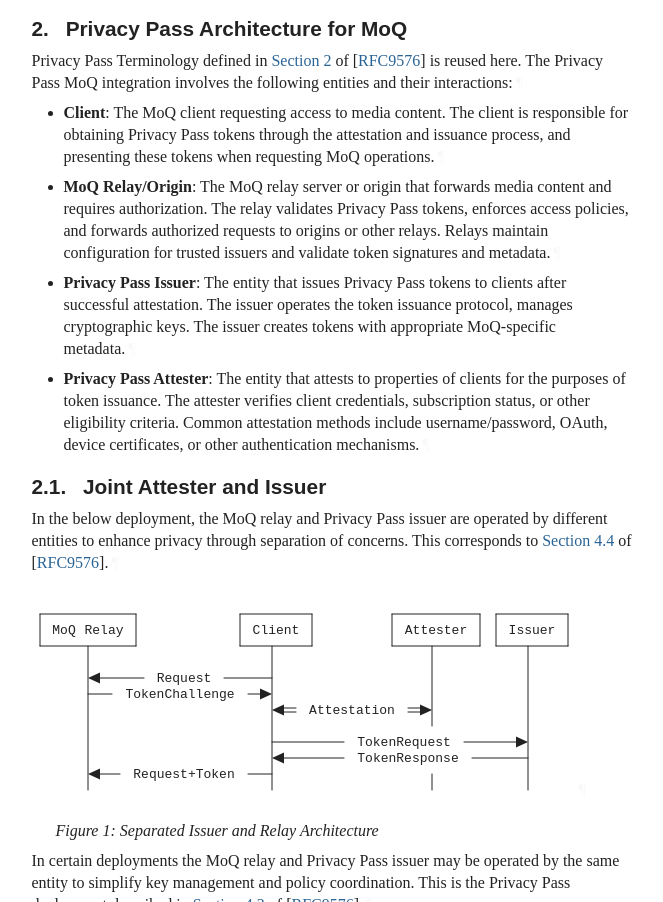
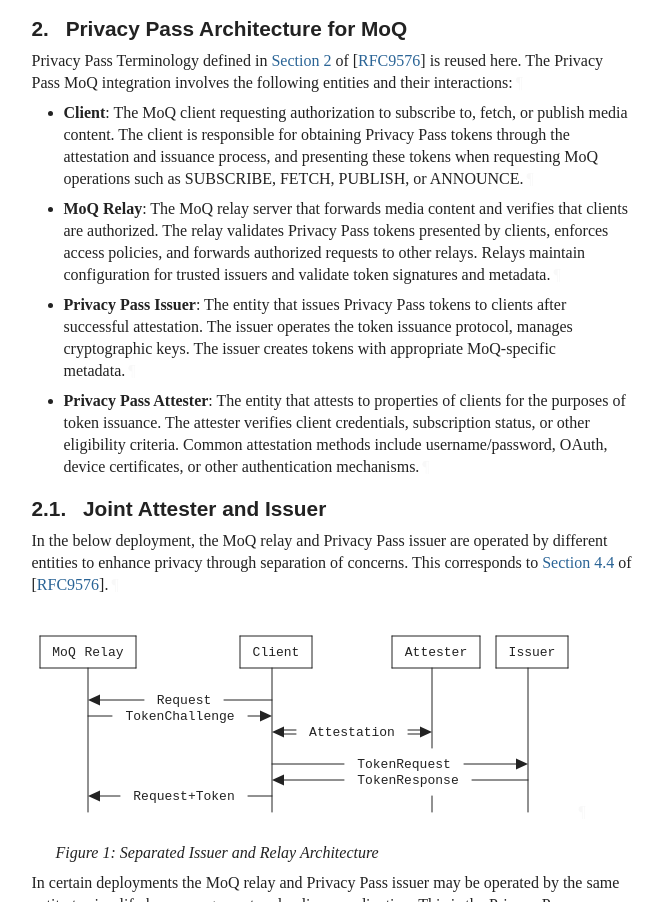
Before and after one commit to moq-wg/privacy-pass, a plain HTML site: page draft-ietf-moq-privacy-pass-auth.html in a window 1280 px wide. Shown: the part 1574-2476 px from the top of the page, without its empty margins (93-756 px from the left). Drawn offline with Linux system fonts and the light colour scheme; a web font is replaced by a local one.

Commit message:
Script updating gh-pages from 9606b4b. [ci skip]

```diff
--- a/draft-ietf-moq-privacy-pass-auth.html
+++ b/draft-ietf-moq-privacy-pass-auth.html
@@ -1326,14 +1326,16 @@ The Privacy Pass MoQ integration involves the following entities and their
 interactions:<a href="#section-2-1" class="pilcrow">¶</a></p>
 <ul class="normal">
 <li class="normal" id="section-2-2.1">
-          <p id="section-2-2.1.1"><strong>Client</strong>: The MoQ client requesting access to media content. The client is
-responsible for obtaining Privacy Pass tokens through the attestation and
-issuance process, and presenting these tokens when requesting MoQ operations.<a href="#section-2-2.1.1" class="pilcrow">¶</a></p>
+          <p id="section-2-2.1.1"><strong>Client</strong>: The MoQ client requesting authorization to subscribe to, fetch,
+or publish media content. The client is responsible for obtaining Privacy Pass
+tokens through the attestation and issuance process, and presenting these
+tokens when requesting MoQ operations such as SUBSCRIBE, FETCH, PUBLISH, or
+ANNOUNCE.<a href="#section-2-2.1.1" class="pilcrow">¶</a></p>
 </li>
         <li class="normal" id="section-2-2.2">
-          <p id="section-2-2.2.1"><strong>MoQ Relay/Origin</strong>: The MoQ relay server or origin that forwards media
-content and requires authorization. The relay validates Privacy Pass tokens,
-enforces access policies, and forwards authorized requests to origins or other
+          <p id="section-2-2.2.1"><strong>MoQ Relay</strong>: The MoQ relay server that forwards media content and verifies
+that clients are authorized. The relay validates Privacy Pass tokens presented
+by clients, enforces access policies, and forwards authorized requests to other
 relays. Relays maintain configuration for trusted issuers and validate token
 signatures and metadata.<a href="#section-2-2.2.1" class="pilcrow">¶</a></p>
 </li>
```
Also changed, not shown: draft-ietf-moq-privacy-pass-auth.txt (+9 -8 lines).
